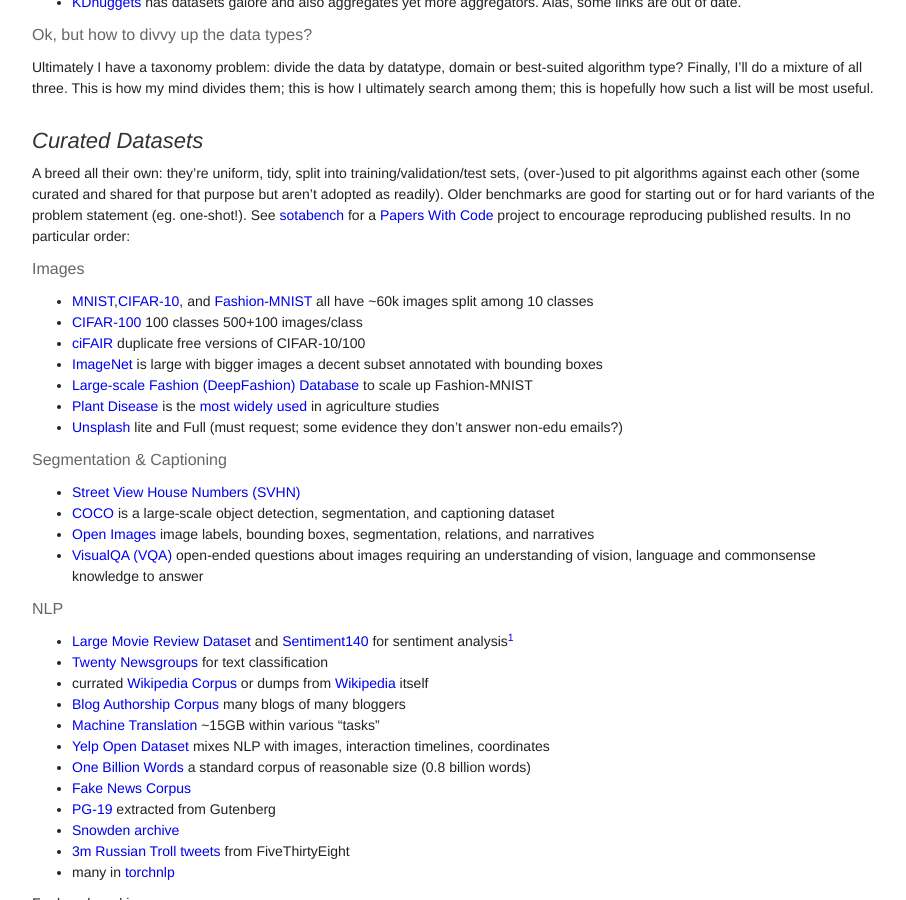
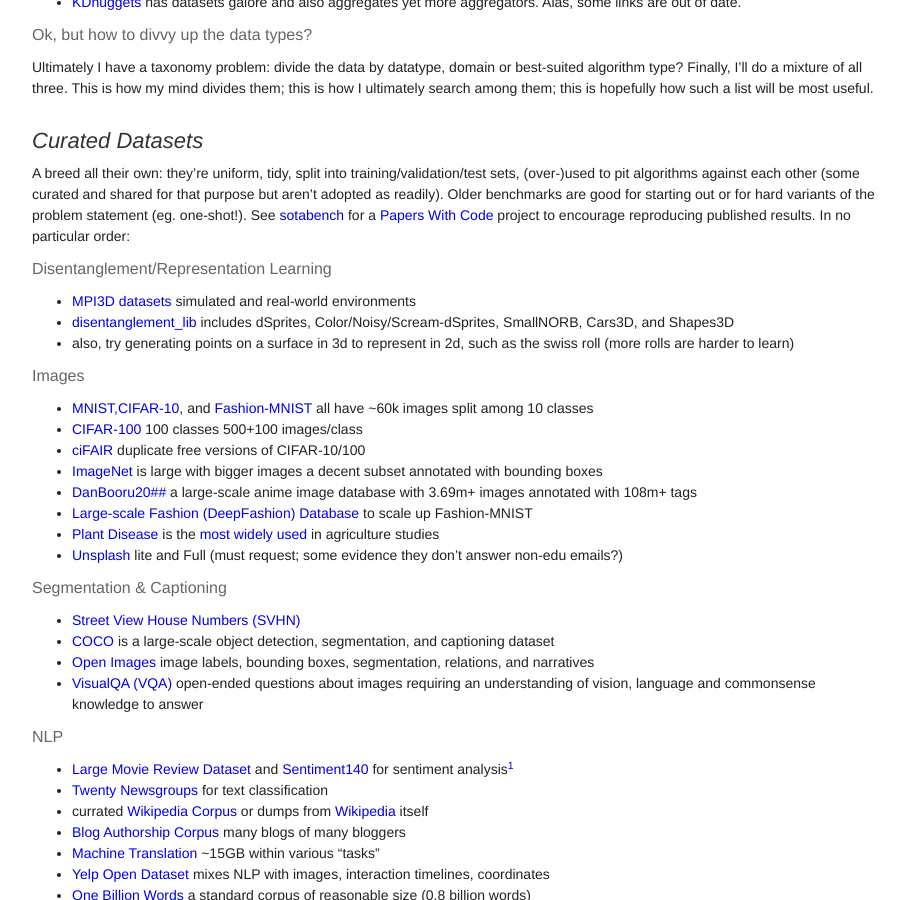
Before and after one commit to lrthomps/lrthomps.github.io, a Jekyll site: the page built from _posts/2020-09-13-data-where.md, in a window 1280 px wide and 900 px high, scrolled down 805 px. Shown: the whole window, without its empty margins (183-1089 px from the left). Built offline with Jekyll 4.4.1, drawn with Linux system fonts in a browser that asks for light colours; nearby versions of some CDN libraries.

Commit message:
new data sources

```diff
--- a/_posts/2020-09-13-data-where.md
+++ b/_posts/2020-09-13-data-where.md
@@ -47,12 +47,20 @@
 
 A breed all their own: they're uniform, tidy, split into training/validation/test sets, (over-)used to pit algorithms against each other (some curated and shared for that purpose but aren't adopted as readily). Older benchmarks are good for starting out or for hard variants of the problem statement (eg. one-shot!). See [sotabench](https://sotabench.com/) for a [Papers With Code](https://paperswithcode.com/) project to encourage reproducing published results. In no particular order:
 
+### Disentanglement/Representation Learning
+
+* [MPI3D datasets](https://github.com/rr-learning/disentanglement_dataset) simulated and real-world environments
+* [disentanglement_lib](https://github.com/google-research/disentanglement_lib) includes dSprites, Color/Noisy/Scream-dSprites, SmallNORB, Cars3D, and Shapes3D
+* also, try generating points on a surface in 3d to represent in 2d, such as the swiss roll (more rolls are harder to learn)
+
+
 ### Images
 
 * [MNIST](http://yann.lecun.com/exdb/mnist/),[CIFAR-10](http://www.cs.toronto.edu/~kriz/cifar.html), and [Fashion-MNIST](https://github.com/zalandoresearch/fashion-mnist) all have ~60k images split among 10 classes
 * [CIFAR-100](https://www.cs.toronto.edu/~kriz/cifar.html) 100 classes 500+100 images/class
 * [ciFAIR](https://cvjena.github.io/cifair/) duplicate free versions of CIFAR-10/100
 * [ImageNet](http://www.image-net.org/) is large with bigger images a decent subset annotated with bounding boxes
+* [DanBooru20##](https://www.gwern.net/Danbooru2019) a large-scale anime image database with 3.69m+ images annotated with 108m+ tags
 * [Large-scale Fashion (DeepFashion) Database](http://mmlab.ie.cuhk.edu.hk/projects/DeepFashion.html) to scale up Fashion-MNIST
 * [Plant Disease](https://www.kaggle.com/emmarex/plantdisease) is the [most widely used](https://arxiv.org/abs/2009.04365) in agriculture studies
 * [Unsplash](https://unsplash.com/data) lite and Full (must request; some evidence they don't answer non-edu emails?)
```
